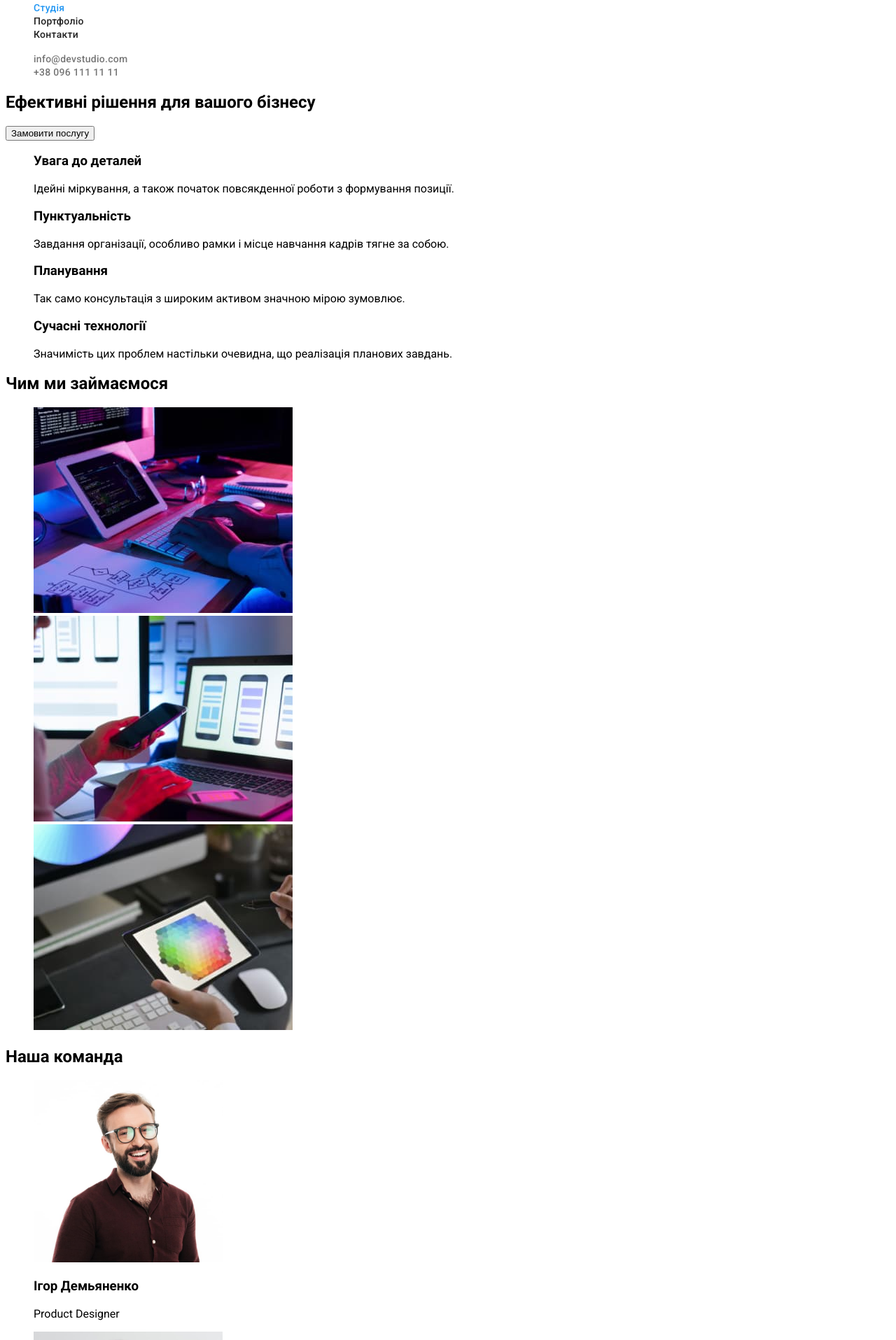
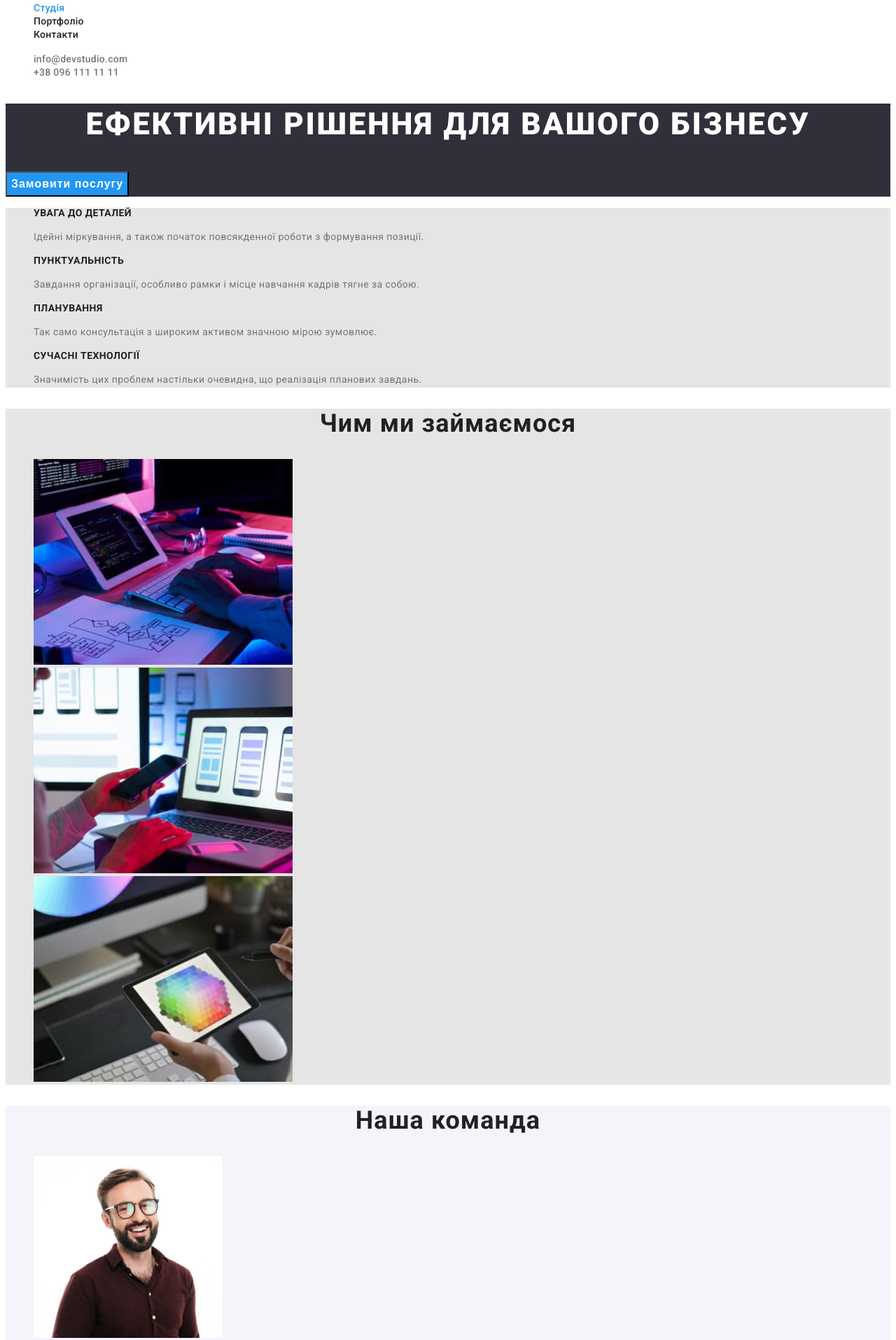
Before and after one commit to ZhenyaIlchenko/goit-markup-hw-02, a plain HTML site: page index.html in a window 1280 px wide. Shown: the part 54-1969 px from the top of the page at 70% size. Drawn offline with Linux system fonts and the light colour scheme.

Commit message:
css для всієї сторінки index

```diff
--- a/css/style.css
+++ b/css/style.css
@@ -1,6 +1,7 @@
 body {
 	font-family: "Roboto", sans-serif;
-	color: ;
+	font-style: normal;
+	color: #757575;
 }
 ul {
 	list-style: none;
@@ -8,6 +9,11 @@ ul {
 
 a {
 	text-decoration: none;
+}
+
+h2,
+h3 {
+	color: #212121;
 }
 
 .visually-hidden {
@@ -26,7 +32,7 @@ a {
 /* Logo header and footer */
 .logo {
 	font-family: "Raleway";
-	font-style: normal;
+	/* font-style: normal; */
 	font-weight: 700;
 	font-size: 26px;
 	line-height: 1.19;
@@ -52,8 +58,6 @@ a {
 }
 
 .header-link {
-	font-family: "Roboto";
-	font-style: normal;
 	font-weight: 500;
 	font-size: 14px;
 	line-height: 1.14;
@@ -99,8 +103,6 @@ a {
 	font-style: normal;
 }
 .footer-item {
-	font-family: "Roboto";
-	font-style: normal;
 	font-weight: 400;
 	font-size: 14px;
 	line-height: 1.71;
@@ -112,8 +114,6 @@ a {
 
 .footer-mail,
 .footer-tel {
-	font-family: "Roboto";
-	font-style: normal;
 	font-weight: 400;
 	font-size: 14px;
 	line-height: 1.71;
@@ -132,3 +132,102 @@ a {
 
 /* Main page Studio */
 /* Section Hero */
+.hero {
+	background-color: #2f303a;
+}
+
+.hero-title {
+	font-weight: 900;
+	font-size: 44px;
+	line-height: 1.36;
+
+	text-align: center;
+	letter-spacing: 0.06em;
+	text-transform: uppercase;
+
+	color: #ffffff;
+}
+.hero-btn {
+	background: #2196f3;
+	font-weight: 700;
+	font-size: 16px;
+	line-height: 1.88;
+
+	/* display: flex;
+	align-items: center;
+	text-align: center; */
+	letter-spacing: 0.06em;
+
+	color: #ffffff;
+
+	cursor: pointer;
+}
+
+/* Section Features */
+
+.features {
+	background-color: #e5e5e5;
+}
+
+.features-title {
+	font-weight: 700;
+	font-size: 14px;
+	line-height: 1.14;
+
+	letter-spacing: 0.03em;
+	text-transform: uppercase;
+
+	/* color: #212121; */
+}
+
+.features-item {
+	font-weight: 400;
+	font-size: 14px;
+	line-height: 1.71;
+	letter-spacing: 0.03em;
+
+	/* color: #757575; */
+}
+
+/* Section About */
+.about {
+	background-color: #e5e5e5;
+}
+
+.about-title {
+	font-weight: 700;
+	font-size: 36px;
+	line-height: 1.17;
+	text-align: center;
+	letter-spacing: 0.03em;
+}
+
+/* Section Team */
+.team {
+	background-color: #f5f4fa;
+}
+.team-main-title {
+	font-weight: 700;
+	font-size: 36px;
+	line-height: 1.17;
+	text-align: center;
+	letter-spacing: 0.03em;
+}
+
+.team-title {
+	font-weight: 500;
+	font-size: 16px;
+	line-height: 1.19;
+
+	/* text-align: center; */
+	letter-spacing: 0.03em;
+}
+
+.team-info {
+	font-weight: 400;
+	font-size: 16px;
+	line-height: 1.19;
+
+	/* text-align: center; */
+	letter-spacing: 0.03em;
+}
--- a/index.html
+++ b/index.html
@@ -50,31 +50,31 @@
 				<button type="button" class="hero-btn">Замовити послугу</button>
 			</section>
 
-			<section>
+			<section class="features">
 				<h2 class="visually-hidden">Особливості</h2>
 
-				<ul>
-					<li>
-						<h3>Увага до деталей</h3>
+				<ul class="features-list">
+					<li class="features-item">
+						<h3 class="features-title">Увага до деталей</h3>
 						<p> Ідейні міркування, а також початок повсякденної роботи з формування позиції. </p>
 					</li>
-					<li>
-						<h3>Пунктуальність</h3>
+					<li class="features-item">
+						<h3 class="features-title">Пунктуальність</h3>
 						<p> Завдання організації, особливо рамки і місце навчання кадрів тягне за собою. </p>
 					</li>
-					<li>
-						<h3>Планування</h3>
+					<li class="features-item">
+						<h3 class="features-title">Планування</h3>
 						<p> Так само консультація з широким активом значною мірою зумовлює. </p>
 					</li>
-					<li>
-						<h3>Сучасні технології</h3>
+					<li class="features-item">
+						<h3 class="features-title">Сучасні технології</h3>
 						<p> Значимість цих проблем настільки очевидна, що реалізація планових завдань. </p>
 					</li>
 				</ul>
 			</section>
 
-			<section>
-				<h2>Чим ми займаємося</h2>
+			<section class="about">
+				<h2 class="about-title">Чим ми займаємося</h2>
 
 				<ul>
 					<li>
@@ -89,28 +89,28 @@
 				</ul>
 			</section>
 
-			<section>
-				<h2>Наша команда</h2>
+			<section class="team">
+				<h2 class="team-main-title">Наша команда</h2>
 				<ul>
 					<li>
 						<img src="./images/img4.jpg" alt="Ігор Демьяненко" width="270" height="260" />
-						<h3>Ігор Демьяненко</h3>
-						<p>Product Designer</p>
+						<h3 class="team-title">Ігор Демьяненко</h3>
+						<p class="team-info">Product Designer</p>
 					</li>
 					<li>
 						<img src="./images/img5.jpg" alt="Ольга Репіна" width="270" height="260" />
-						<h3>Ольга Репіна</h3>
-						<p>Frontend Developer</p>
+						<h3 class="team-title">Ольга Репіна</h3>
+						<p class="team-info">Frontend Developer</p>
 					</li>
 					<li>
 						<img src="./images/img6.jpg" alt="Миколай Тарасов" width="270" height="260" />
-						<h3>Миколай Тарасов</h3>
-						<p>Marketing</p>
+						<h3 class="team-title">Миколай Тарасов</h3>
+						<p class="team-info">Marketing</p>
 					</li>
 					<li>
 						<img src="./images/img7.jpg" alt="Михайло Єрмаков" width="270" height="260" />
-						<h3>Михайло Єрмаков</h3>
-						<p>UI Designer</p>
+						<h3 class="team-title">Михайло Єрмаков</h3>
+						<p class="team-info">UI Designer</p>
 					</li>
 				</ul>
 			</section>
```
